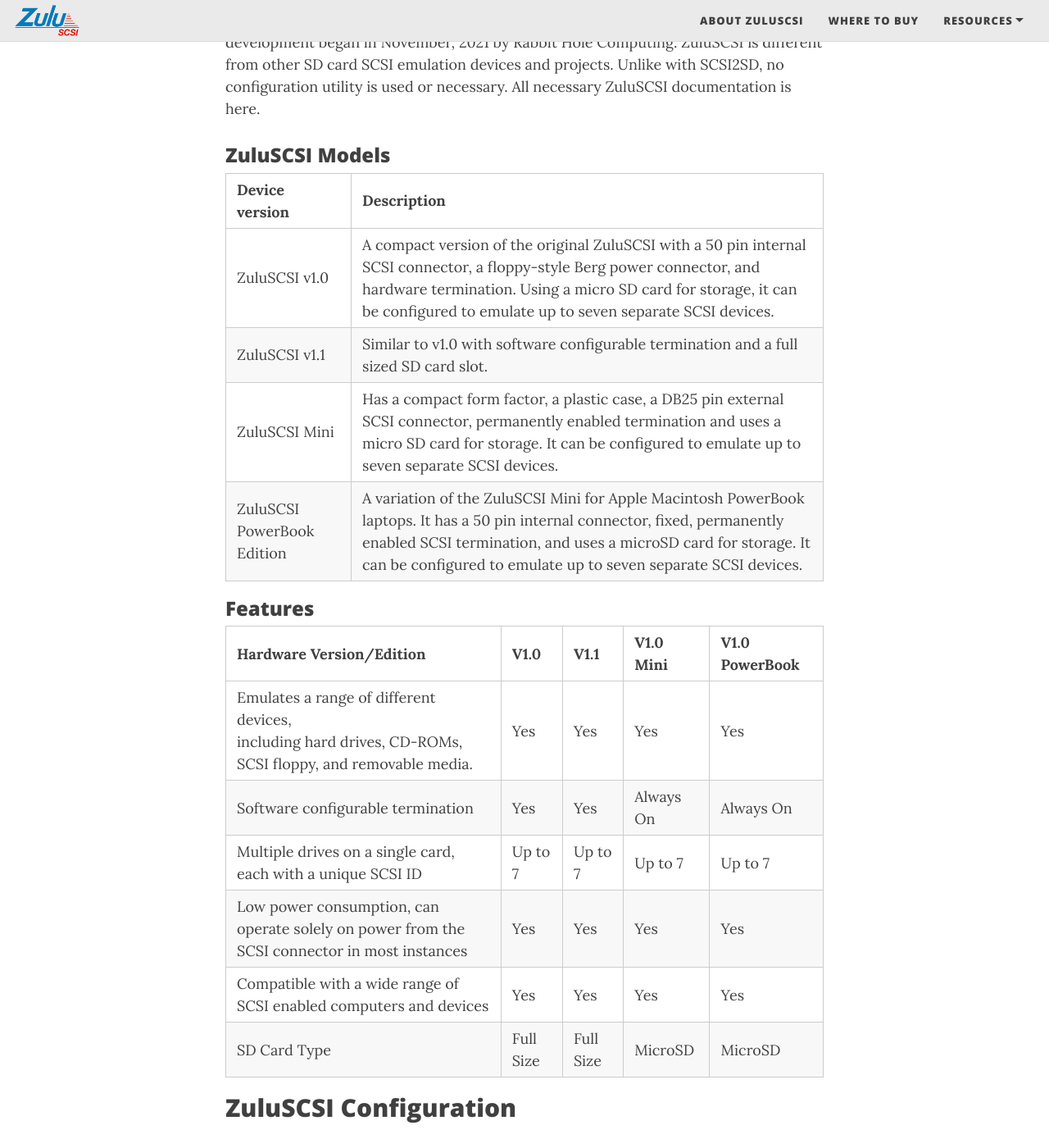
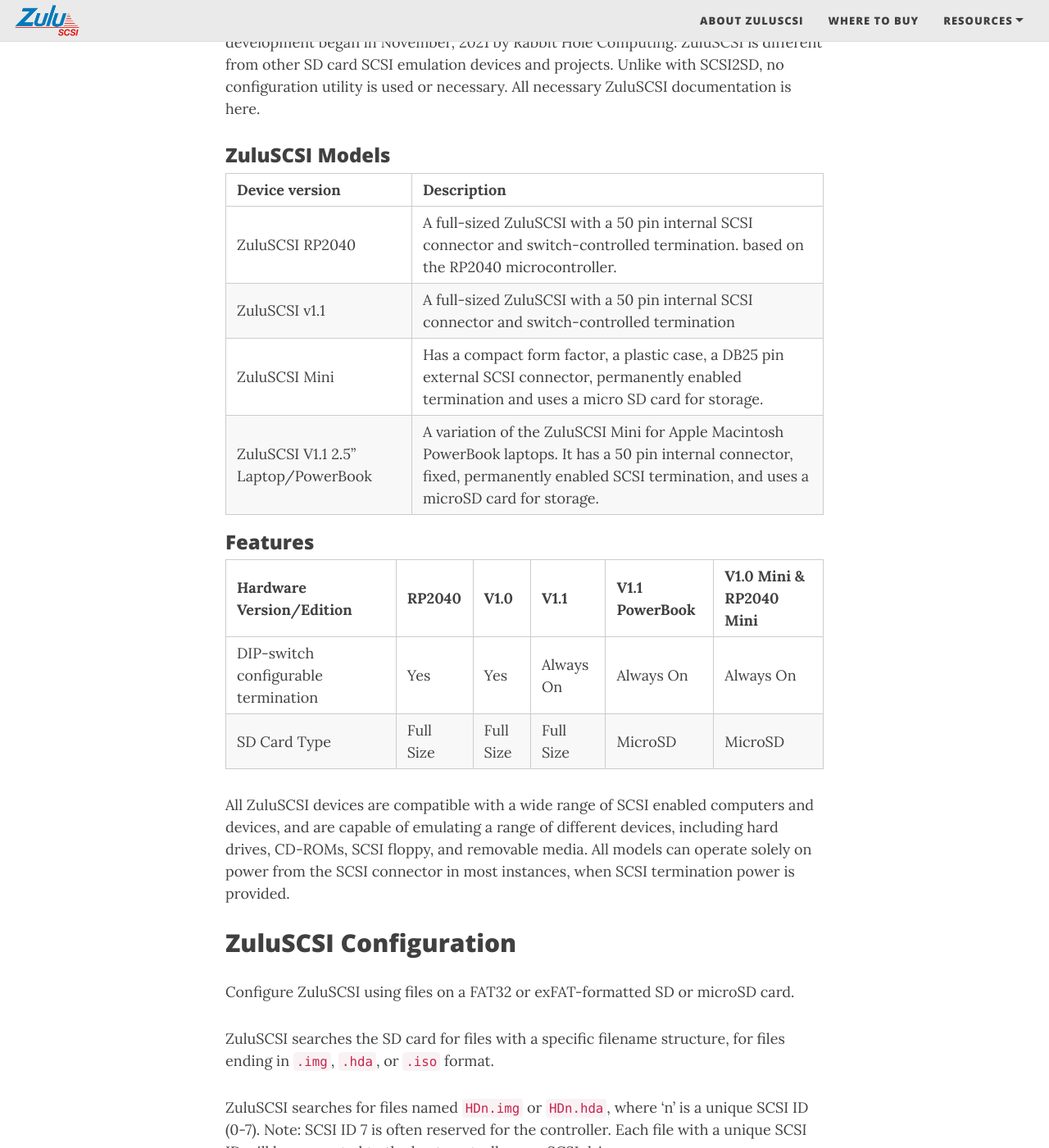
Before and after one commit to ZuluSCSI/ZuluSCSI.com, a Jekyll site: the page built from ZuluSCSI-Manual.md, in a window 1280 px wide and 1400 px high, scrolled down 1229 px. Shown: the whole window at 82% size. Built offline with Jekyll 4.4.1, drawn with Linux system fonts in a browser that asks for light colours; nearby versions of some CDN libraries; our own code applies the rules of GitHub Pages for plain Markdown files; some of the changed text lies outside the part shown.

Commit message:
Add RP2040 specific hardware details

```diff
--- a/ZuluSCSI-Manual.md
+++ b/ZuluSCSI-Manual.md
@@ -40,21 +40,19 @@
 
 | Device version             | Description                                                  |
 | :------------------------- | :----------------------------------------------------------- |
-| ZuluSCSI v1.0              | A compact version of the original ZuluSCSI with a 50 pin internal SCSI connector, a floppy-style Berg power connector, and hardware termination. Using a micro SD card for storage, it can be configured to emulate up to seven separate SCSI devices. |
-| ZuluSCSI v1.1              | Similar to v1.0 with software configurable termination and a full sized SD card slot. |
-| ZuluSCSI Mini              | Has a compact form factor, a plastic case, a DB25 pin external SCSI connector, permanently enabled termination and uses a micro SD card for storage. It can be configured to emulate up to seven separate SCSI devices. |
-| ZuluSCSI PowerBook Edition | A variation of the ZuluSCSI Mini for Apple Macintosh PowerBook laptops. It has a 50 pin internal connector, fixed, permanently enabled SCSI termination, and uses a microSD card for storage. It can be configured to emulate up to seven separate SCSI devices. |
+| ZuluSCSI RP2040            | A full-sized ZuluSCSI with a 50 pin internal SCSI connector and switch-controlled termination. based on the RP2040 microcontroller. |
+| ZuluSCSI v1.1              | A full-sized ZuluSCSI with a 50 pin internal SCSI connector and switch-controlled termination |
+| ZuluSCSI Mini              | Has a compact form factor, a plastic case, a DB25 pin external SCSI connector, permanently enabled termination and uses a micro SD card for storage.  |
+| ZuluSCSI V1.1 2.5" Laptop/PowerBook | A variation of the ZuluSCSI Mini for Apple Macintosh PowerBook laptops. It has a 50 pin internal connector, fixed, permanently enabled SCSI termination, and uses a microSD card for storage. |
 
 ### <a id="introduction-features"></a> Features
 
-| Hardware Version/Edition                                     | V1.0      | V1.1      | V1.0 Mini | V1.0 PowerBook |
+| Hardware Version/Edition                                     | RP2040 |V1.0      | V1.1      | V1.1 PowerBook | V1.0 Mini & RP2040 Mini |
 | ------------------------------------------------------------ | --------- | --------- | --------- | -------------- |
-| Emulates a range of different devices, <br>including hard drives, CD-ROMs,<br>SCSI floppy, and removable media. | Yes       | Yes       | Yes       | Yes            |
-| Software configurable termination                            | Yes       | Yes       | Always On | Always On      |
-| Multiple drives on a single card, <br>each with a unique SCSI ID | Up to 7   | Up to 7   | Up to 7   | Up to 7        |
-| Low power consumption, can operate solely on power from the<br> SCSI connector in most instances | Yes       | Yes       | Yes       | Yes            |
-| Compatible with a wide range of SCSI enabled computers and devices | Yes       | Yes       | Yes       | Yes            |
-| SD Card Type                                                 | Full Size | Full Size | MicroSD   | MicroSD        |
+| DIP-switch configurable termination                          | Yes       | Yes       | Always On | Always On | Always On |
+| SD Card Type                                                 | Full Size | Full Size | Full Size | MicroSD   | MicroSD        |
+
+All ZuluSCSI devices are compatible with a wide range of SCSI enabled computers and devices, and are capable of emulating a range of different devices, including hard drives, CD-ROMs, SCSI floppy, and removable media. All models can operate solely on power from the SCSI connector in most instances, when SCSI termination power is provided.
 
 ## <a id="configuration"></a> ZuluSCSI Configuration
 
@@ -76,7 +74,7 @@
 
 ### <a id="dip-switches"></a> Configuration switch settings
 
-ZuluSCSI V1.0 and V1.1 include a four-position DIP switch. By default, TERM (termination) is on, and all others are off.
+ZuluSCSI RP2040 and V1.1 include a four-position DIP switch. By default, TERM (termination) is on, and all others are off.
 
 ### TERM
 
```
